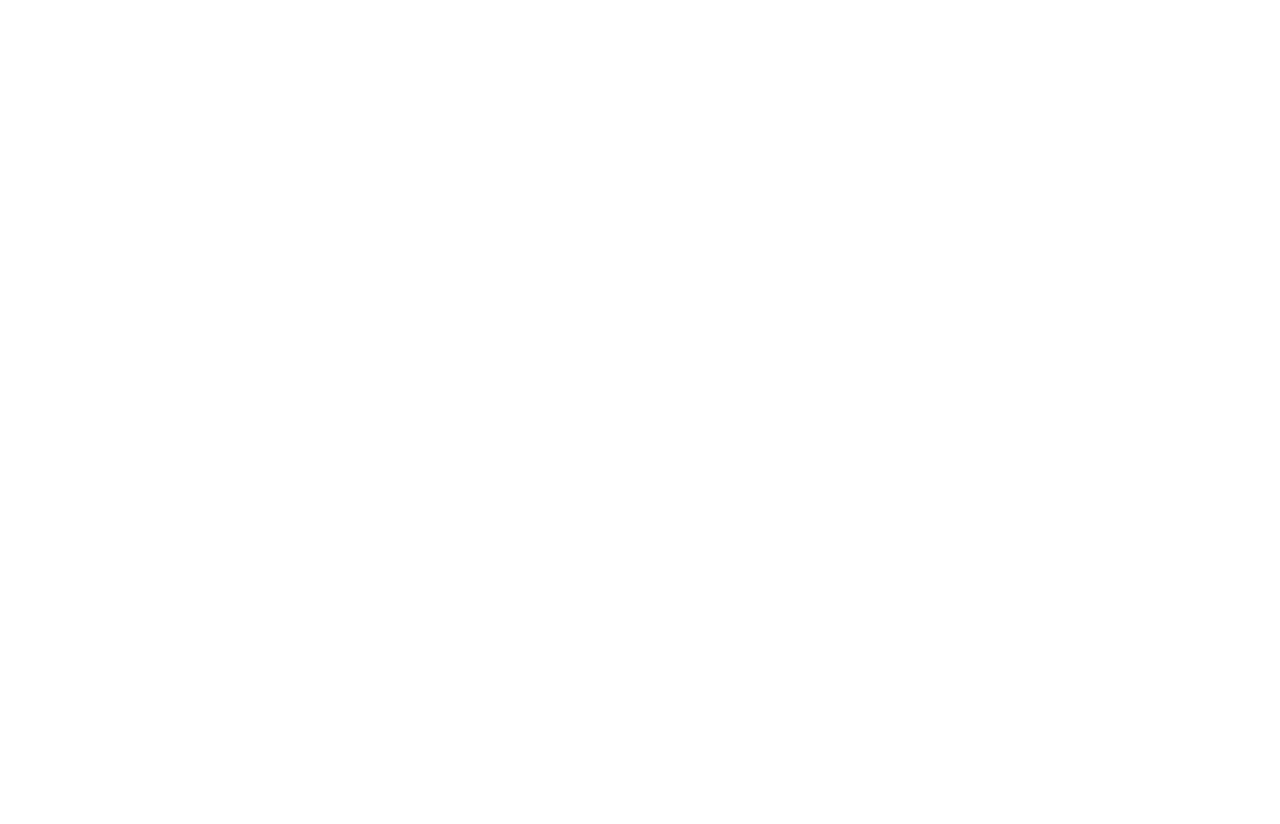
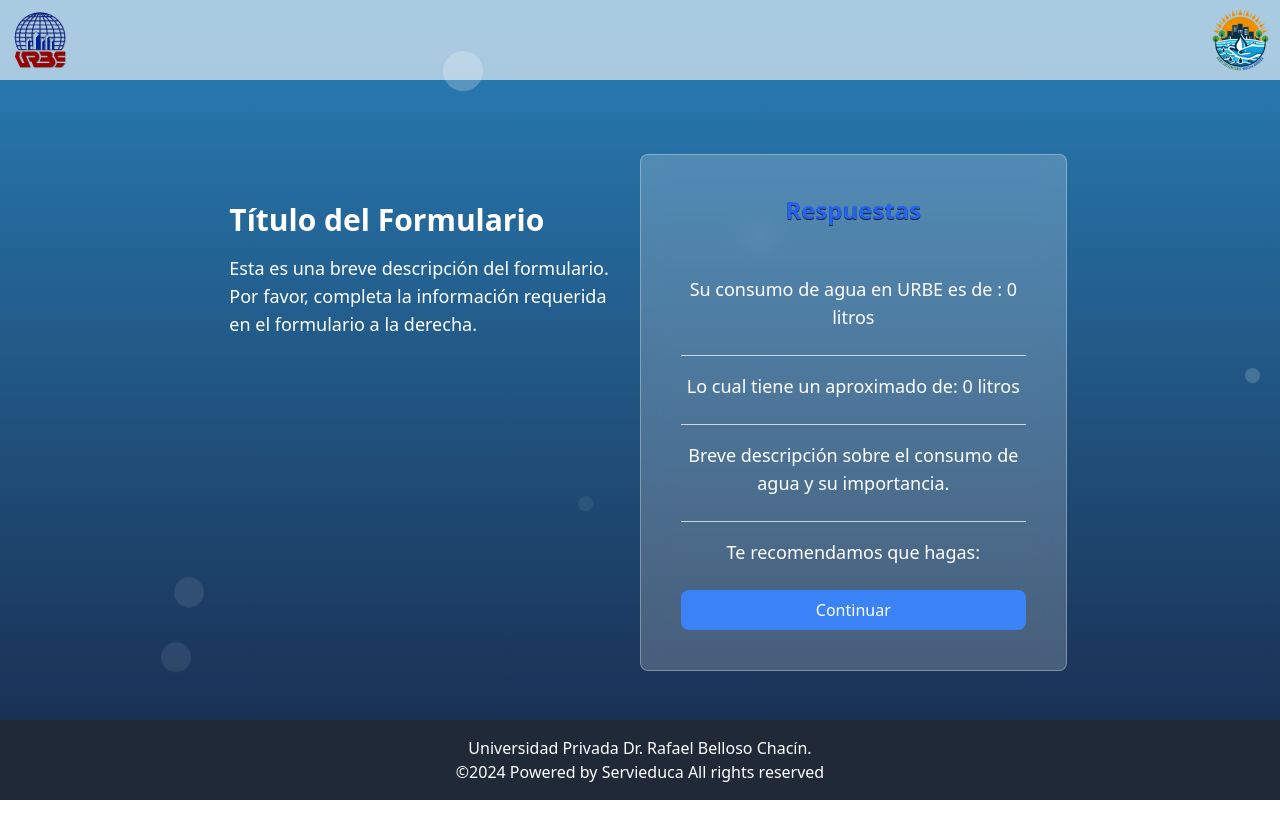
Before and after one commit to nicosup98/proyecto-de-grado, a Svelte app: page /respuestas in a window 1280 px wide. Before the commit the page ends 800 px from the top, so only its background shows below. Built offline with nearby package versions, Linux system fonts and the light colour scheme.

Commit message:
Agregue la redirección de respuestas

```diff
--- a/src/App.svelte
+++ b/src/App.svelte
@@ -3,7 +3,8 @@
   import AdminHome from "./lib/AdminHome.svelte";
   import FormComponent from "./lib/Form.svelte";
   import Inicio from "./lib/Inicio.svelte";
-  import Formulario from "./lib/Formulario.svelte"; // Actualizado
+  import Formulario from "./lib/Formulario.svelte";
+import Respuestas from "./lib/Respuestas.svelte";
   import Admin from "./lib/Admin.svelte";
   export let url = "";
 </script>
@@ -15,5 +16,6 @@
     <Route path="/inicio" component={Inicio}/>
     <Route path="/loginAdmin" component={Admin}/>
     <Route path="/formulario" component={Formulario}/>
+    <Route path="/respuestas" component={Respuestas}/>
   </div>
 </Router>
--- /dev/null
+++ b/src/lib/Respuestas.svelte
@@ -0,0 +1,87 @@
+<script>
+    import '/fondo.css'; // Ajusta la ruta según la ubicación real del archivo fondo.css
+
+    let waterConsumption = 0; // Variable para el consumo de agua
+    let approximateValue = 0; // Variable para el valor aproximado
+    let recommendation = ''; // Variable para la recomendación
+</script>
+
+<style>
+    @media (max-width: 350px) {
+        .responsive-padding {
+            padding-bottom: 32px;
+        }
+    }
+</style>
+
+<div class="ocean">
+    <div class="bubble bubble--1"></div>
+    <div class="bubble bubble--2"></div>
+    <div class="bubble bubble--3"></div>
+    <div class="bubble bubble--4"></div>
+    <div class="bubble bubble--5"></div>
+    <div class="bubble bubble--6"></div>
+    <div class="bubble bubble--7"></div>
+    <div class="bubble bubble--8"></div>
+    <div class="bubble bubble--9"></div>
+    <div class="bubble bubble--10"></div>
+    <div class="bubble bubble--11"></div>
+    <div class="bubble bubble--12"></div>
+</div>
+
+<nav class="fixed top-0 left-0 w-full bg-white bg-opacity-60 text-white p-2 flex justify-between items-center z-10">
+    <div class="flex items-center">
+        <img src="/urbe_logo.png" class="w-16 zoom-img mr-2" alt="URBE Logo" />
+    </div>
+    <div class="flex items-center">
+        <img src="/huella_logo.png" class="w-16 zoom-img ml-2" alt="Huella logo" />
+    </div>
+</nav>
+
+<div class="flex justify-center items-center h-screen relative z-1 pt-16 pb-16 responsive-padding">
+    <div class="flex flex-col md:flex-row w-full md:w-2/3 max-w-4xl">
+        <div class="w-full p-4 md:w-1/2">
+            <h1 class="text-3xl font-bold text-white mb-4 text-left mt-8 ml-0">Título del Formulario</h1>
+            <p class="text-lg text-white text-left ml-0 mb-8">Esta es una breve descripción del formulario. Por favor, completa la información requerida en el formulario a la derecha.</p>
+        </div>
+        <div class="w-full md:w-1/2">
+            <form class="bg-white bg-opacity-20 backdrop-blur-md border border-white border-opacity-30 p-10 rounded-lg w-full" style="max-height: 65rem; overflow-y: auto;">
+                <div class="relative z-10 mb-4 text-center">
+                    <h2 class="text-2xl font-bold text-black-100">Respuestas</h2>
+                    <h2 class="text-2xl font-bold text-blue-600 animate-clip" style="position: relative; top: -33px;">Respuestas</h2>
+                </div>
+
+                <div class="flex flex-col items-center">
+                    <p class="text-lg mb-2 text-white text-center">Su consumo de agua en URBE es de : {waterConsumption} litros</p>
+                </div>
+
+                <hr class="border-t border-gray-300 my-4">
+
+                <div class="flex flex-col items-center">
+                    <p class="text-lg mb-2 text-white text-center">Lo cual tiene un aproximado de: {approximateValue} litros</p>
+                </div>
+
+                <hr class="border-t border-gray-300 my-4">
+
+                <div class="flex flex-col items-center">
+                    <p class="text-lg mb-2 text-white text-center">Breve descripción sobre el consumo de agua y su importancia.</p>
+                </div>
+
+                <hr class="border-t border-gray-300 my-4">
+
+                <div class="flex flex-col items-center">
+                    <p class="text-lg mb-2 text-white text-center">Te recomendamos que hagas: {recommendation}</p>
+                </div>
+
+                <div class="flex justify-center">
+                    <button type="submit" class="bg-blue-500 text-white p-2 rounded-lg mt-4 hover:bg-blue-700 transition-colors duration-300 w-full">Continuar</button>
+                </div>
+            </form>
+        </div>
+    </div>
+</div>
+
+<footer class="bg-gray-800 text-white p-4 text-center w-full fixed bottom-0 left-0">
+    <p>Universidad Privada Dr. Rafael Belloso Chacín.</p>
+    <p>©2024 Powered by Servieduca All rights reserved</p>
+</footer>
```
